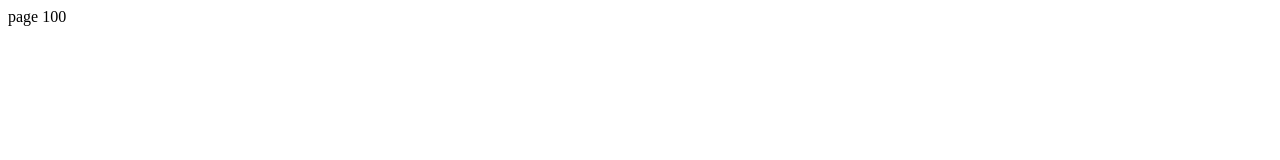
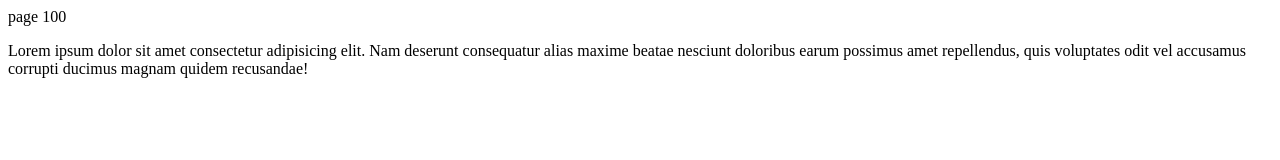
Before and after one commit to adamcanray/learn-git, a plain HTML site: page index.html in a window 1280 px wide. Drawn offline with Linux system fonts and the light colour scheme.

Commit message:
add lorem

```diff
--- a/index.html
+++ b/index.html
@@ -8,5 +8,6 @@
   </head>
   <body>
     page 100
+    <p>Lorem ipsum dolor sit amet consectetur adipisicing elit. Nam deserunt consequatur alias maxime beatae nesciunt doloribus earum possimus amet repellendus, quis voluptates odit vel accusamus corrupti ducimus magnam quidem recusandae!</p>
   </body>
 </html>
```
